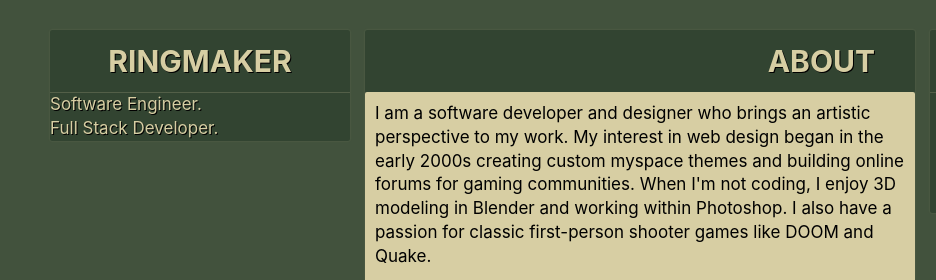
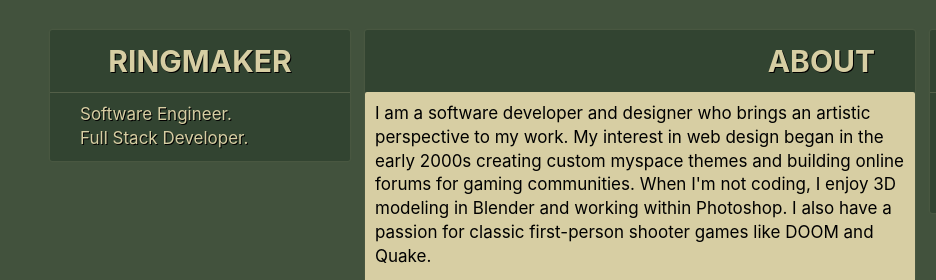
Before and after one commit to cmRingmaker/cmringmaker.github.io, a plain HTML site: page index.html in a window 1280 px wide. Shown: the top 280 px of the page, 0-936 px from the left. Drawn offline with Linux system fonts and the light colour scheme.

Commit message:
bio padding + readme update

```diff
--- a/style.css
+++ b/style.css
@@ -86,6 +86,10 @@ aside {
 #info-card > h1 {
 	text-align: center;
   border-bottom: 1px solid var(--b-light-color);
+}
+
+.bio > p {
+	padding: 10px 0 10px 30px;
 }
 
 #info-card,
```
Also changed, not shown: main.js (deleted), 1 other file.
